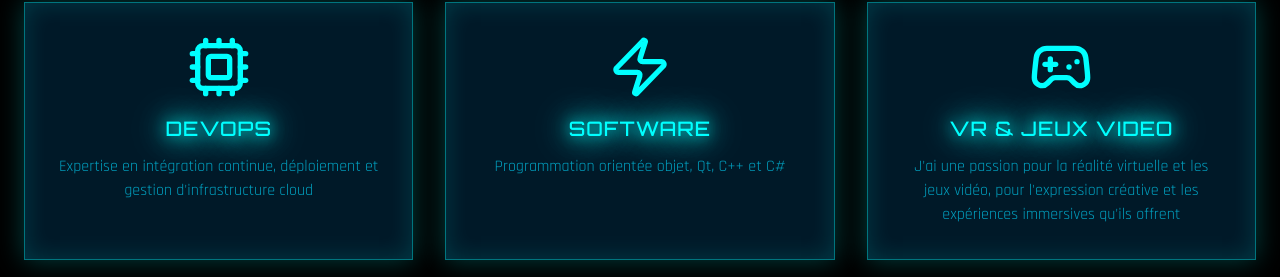
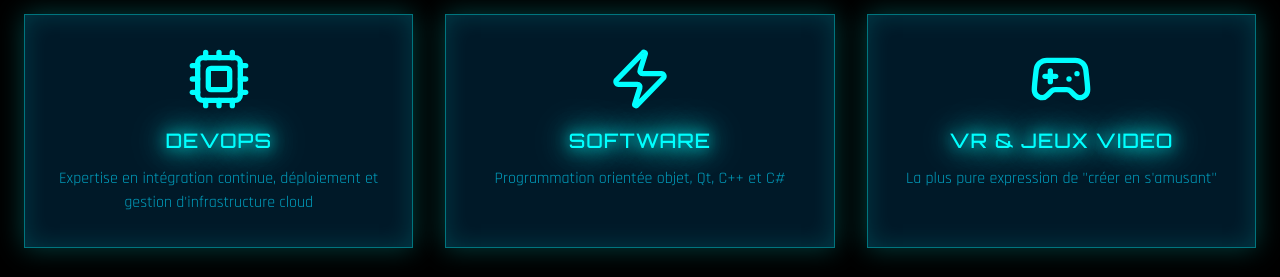
Before and after one commit to Tititin/valvr-website, a React (Vite) app: page / in a window 1280 px wide. Shown: the part 1032-1309 px from the top of the page. Built offline with nearby package versions, Linux system fonts and the light colour scheme.

Commit message:
feat: changed one subdescription

```diff
--- a/src/app/components/About.tsx
+++ b/src/app/components/About.tsx
@@ -17,7 +17,7 @@ const features = [
   {
     icon: Gamepad2,
     title: 'VR & JEUX VIDEO',
-    description: 'J\'ai une passion pour la réalité virtuelle et les jeux vidéo, pour l\'expression créative et les expériences immersives qu\'ils offrent'
+    description: 'La plus pure expression de "créer en s\'amusant"'
   }
 ];
 
```
